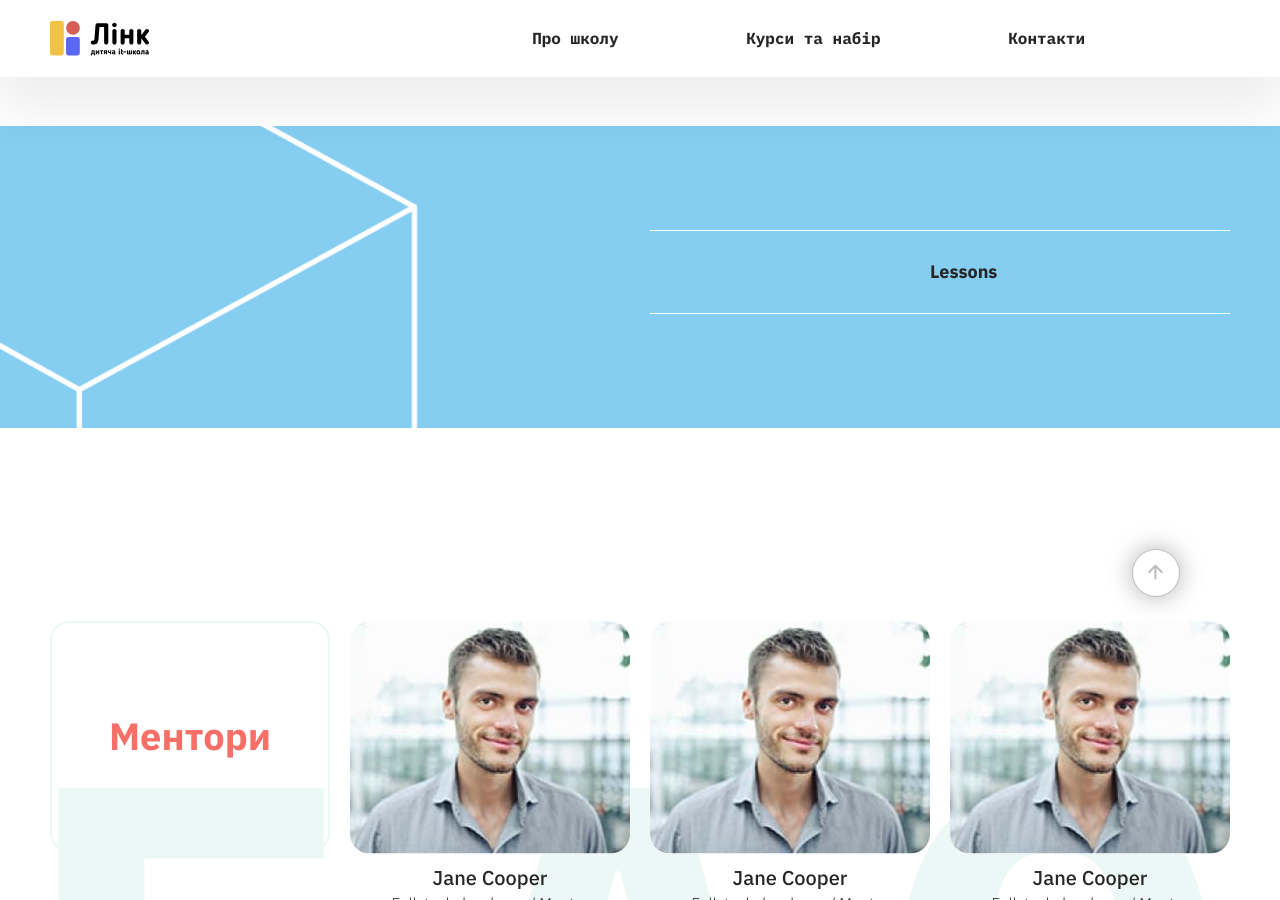
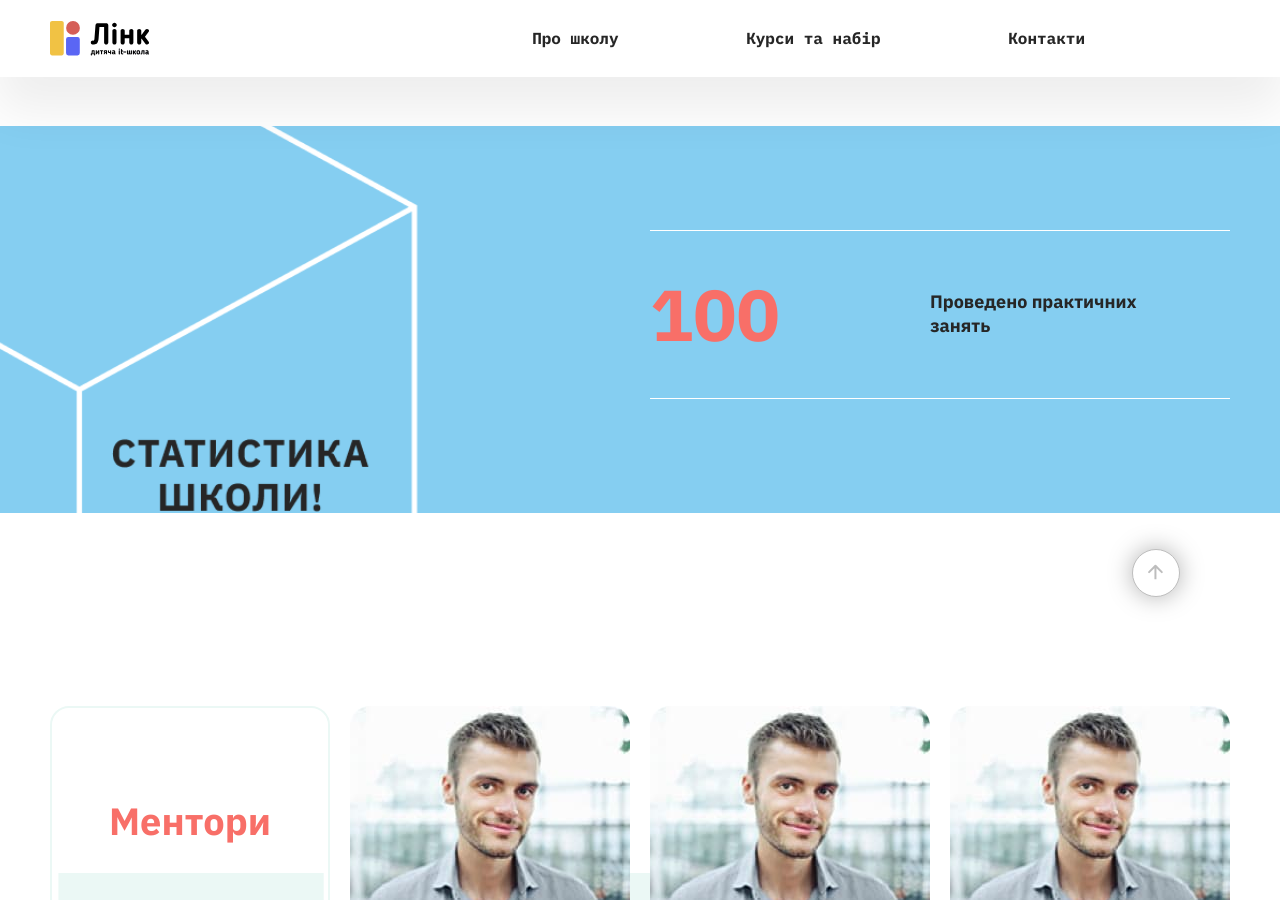
Before and after one commit to tfxoshchypok/linkit22, a Jekyll site: the page built from index.html, in a window 1280 px wide and 900 px high, scrolled down 2008 px. Built offline with Jekyll 4.4.1, drawn with Linux system fonts in a browser that asks for light colours.

Commit message:
Update Статистика школи “lessons”

```diff
--- a/_statistics/lessons.html
+++ b/_statistics/lessons.html
@@ -1,5 +1,5 @@
 ---
 id: lessons
-title:
-value:
+title: Проведено  практичних <br>занять
+value: 100
 ---
```
